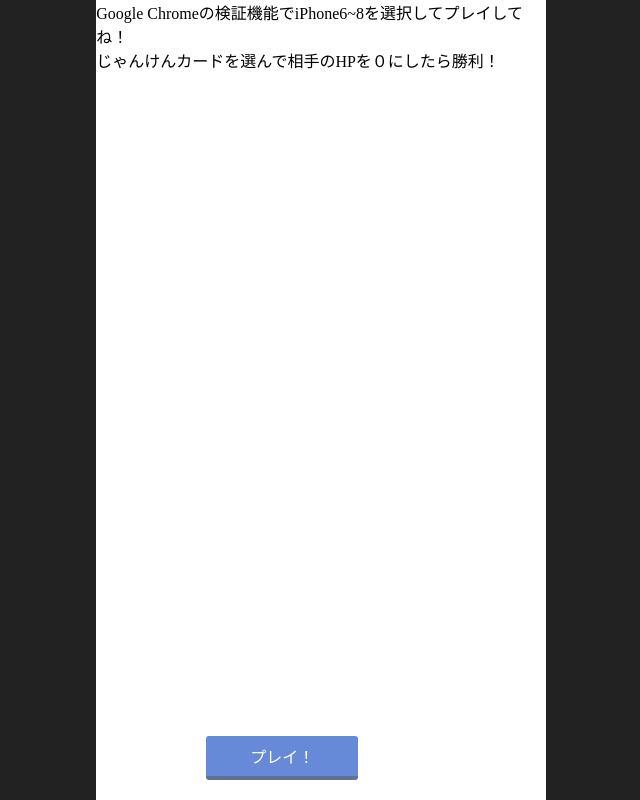
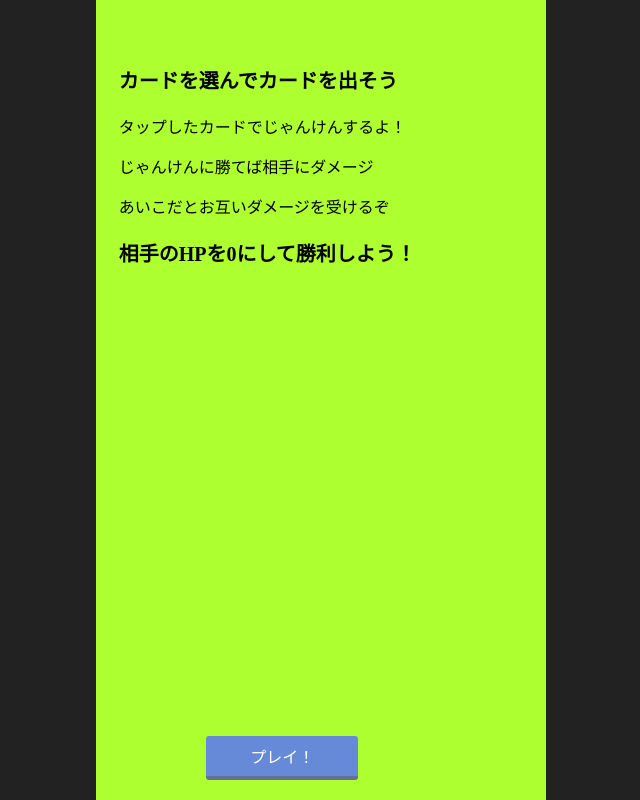
Before and after one commit to RantaroTech/DCG, a Vue app in the folder vue_card_battle/: page /Introduction in a window 1280 px wide. Shown: the whole page, without its empty margins (319-959 px from the left). Built offline with nearby package versions, Linux system fonts and the light colour scheme.

Commit message:
アウトゲーム見た目の修正

```diff
--- a/vue_card_battle/index.html
+++ b/vue_card_battle/index.html
@@ -43,7 +43,7 @@ setScreenSize();
   #game_window{
     max-width: 100vw;
     max-height: 100vh;
-    background: white;
+    background: greenyellow;
     padding: 0;
     position: absolute;
     top: 0;
--- a/vue_card_battle/src/vews/InGame.vue
+++ b/vue_card_battle/src/vews/InGame.vue
@@ -30,6 +30,7 @@ export default {
 #ingame{
   width: 100%;
   height: 100%;
+  background: antiquewhite;
 }
 .btn {
   position: absolute;
--- a/vue_card_battle/src/vews/introduction.vue
+++ b/vue_card_battle/src/vews/introduction.vue
@@ -1,8 +1,12 @@
 <template>
   <div>
-    <div>Google Chromeの検証機能でiPhone6~8を選択してプレイしてね！</div>
-    <div>じゃんけんカードを選んで相手のHPを０にしたら勝利！</div>
-
+    <div class="text">
+      <p class="titile">カードを選んでカードを出そう</p>
+      <p>タップしたカードでじゃんけんするよ！</p>
+      <p>じゃんけんに勝てば相手にダメージ</p>
+      <p>あいこだとお互いダメージを受けるぞ</p>
+      <p class="titile">相手のHPを0にして勝利しよう！</p>
+    </div>
     <div class="btn" @click="goInGame()">プレイ！</div>
   </div>
 </template>
@@ -19,6 +23,13 @@ export default {
 </script>
 
 <style scoped>
+.text{
+  padding: 10% 5%;
+}
+.titile{
+  font-weight: bold;
+  font-size: 20px;
+}
 .btn {
   text-align: center;
   display: inline-block;
--- a/vue_card_battle/src/vews/top.vue
+++ b/vue_card_battle/src/vews/top.vue
@@ -23,17 +23,18 @@ export default {
   width: 250px;
   position: absolute;
   top: 160px;
-  left: 85px;
+  left: 80px;
 }
 .game_title{
+  padding-top: 18px;
   text-align: center;
-  font-size: 26px;
+  font-size: 24px;
 }
 .game_subtitle{
   text-align: center;
   font-size: 22px;
   position: absolute;
-  bottom: 60px;
+  bottom: 80px;
   width: 100%;
 }
 .btn {
@@ -47,7 +48,7 @@ export default {
   border-radius: 3px;
   width: 120px;
   position: absolute;
-  bottom: 20px;
+  bottom: 40px;
   left: 110px;
 }
 .btn:active {
```
